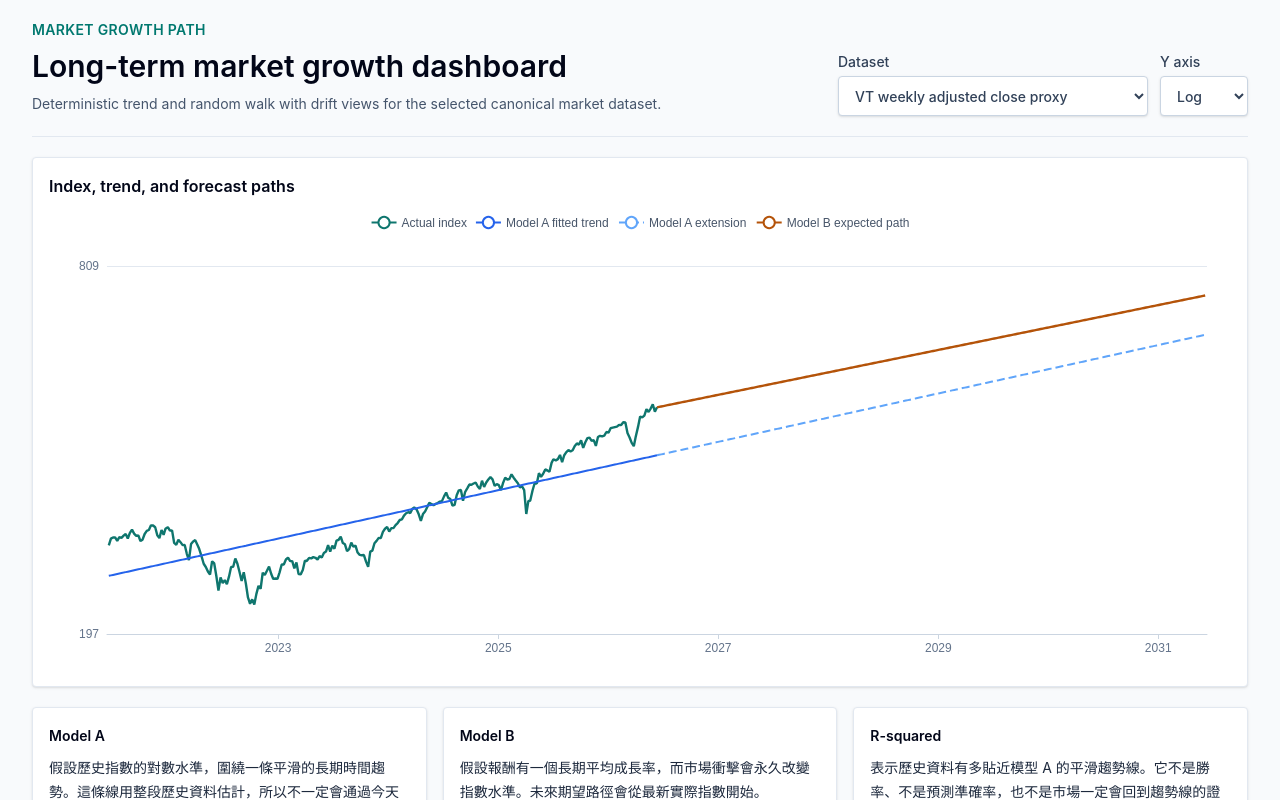
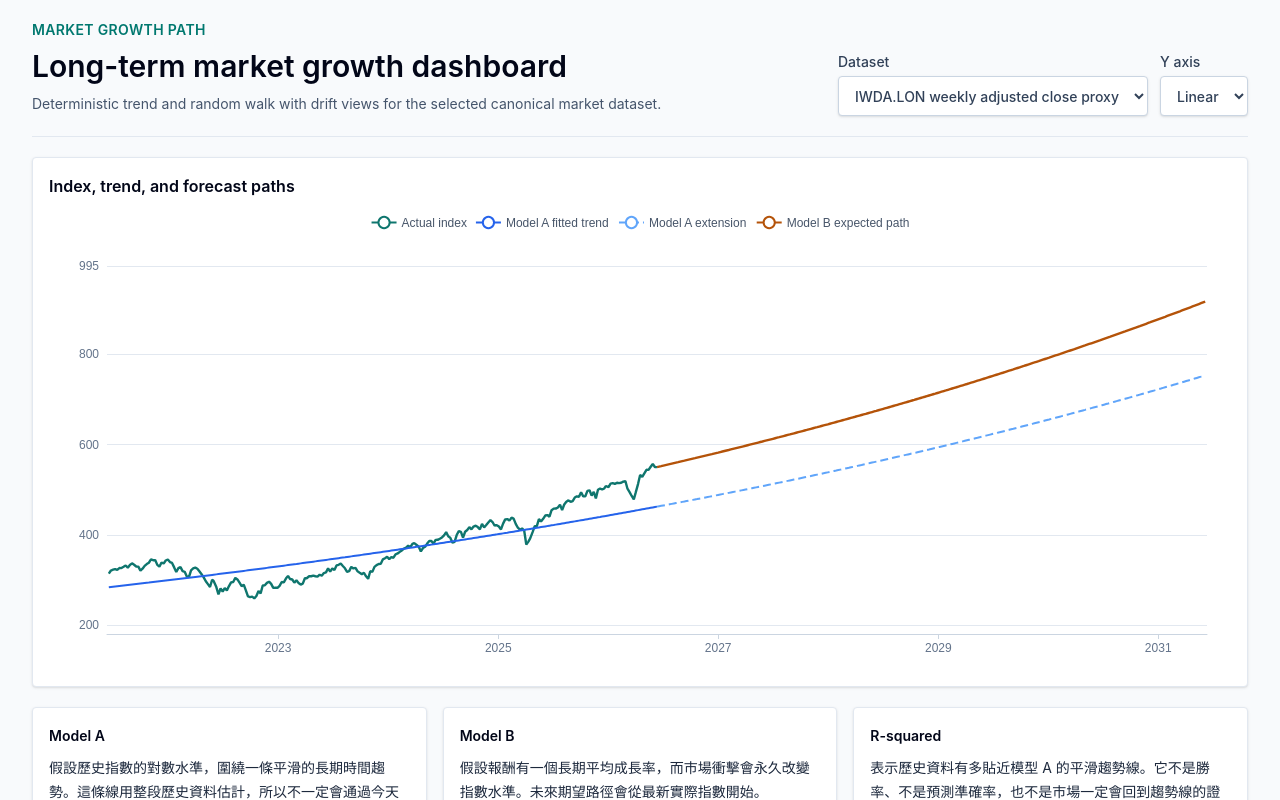
Before and after one commit to YuCJ/market-growth-path, a React (Vite) app: page / in a window 1280 px wide. Shown: the top 800 px of the page. Built offline with nearby package versions, Linux system fonts and the light colour scheme.

Commit message:
Set default dataset and y-axis to value

```diff
--- a/src/App.tsx
+++ b/src/App.tsx
@@ -28,9 +28,11 @@ type Analysis = {
 
 type ChartPoint = [string, number | null];
 
+const DEFAULT_DATASET_ID = "market-total-return-iwda-lon-weekly-v1";
+
 export default function App() {
-  const [datasetId, setDatasetId] = useState(canonicalDatasets[0].id);
-  const [yScale, setYScale] = useState<"log" | "value">("log");
+  const [datasetId, setDatasetId] = useState(DEFAULT_DATASET_ID);
+  const [yScale, setYScale] = useState<"log" | "value">("value");
   const loaded = useMemo(
     () =>
       loadCanonicalDataset(
```
Also changed, not shown: 1 other file (tests, documents, lock files or other folders).
